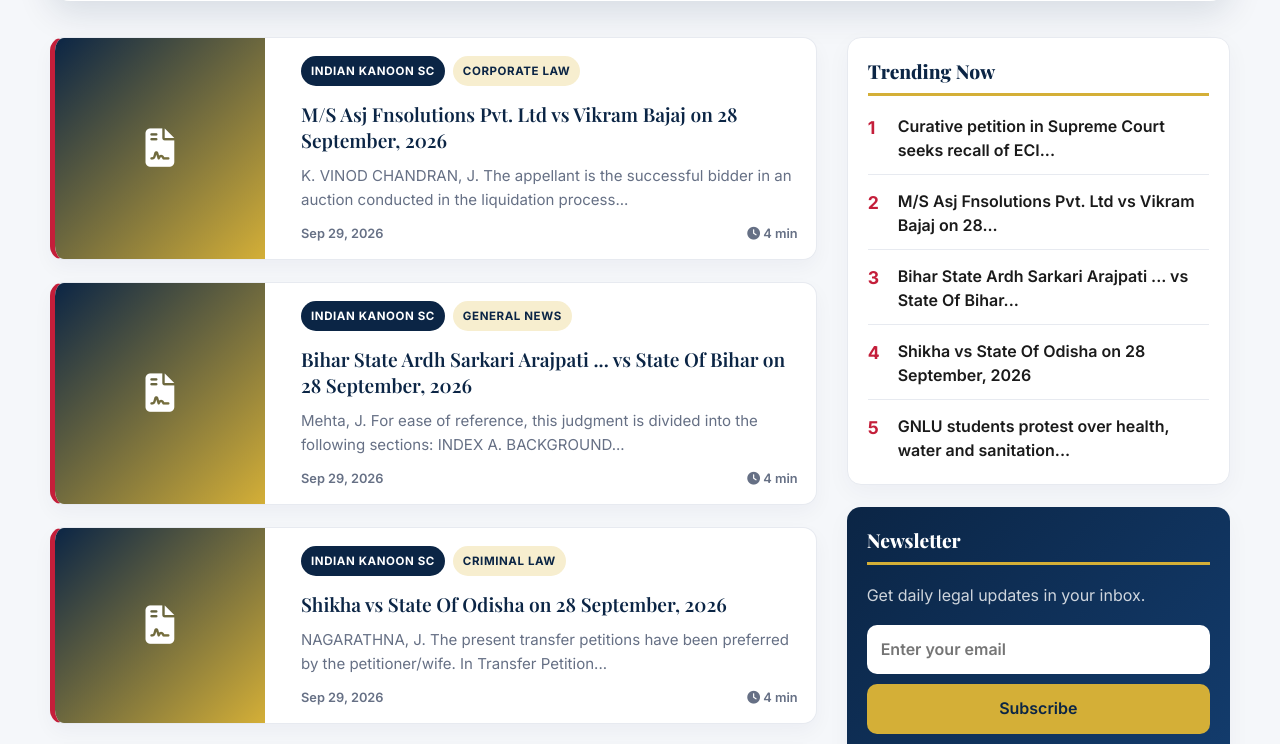
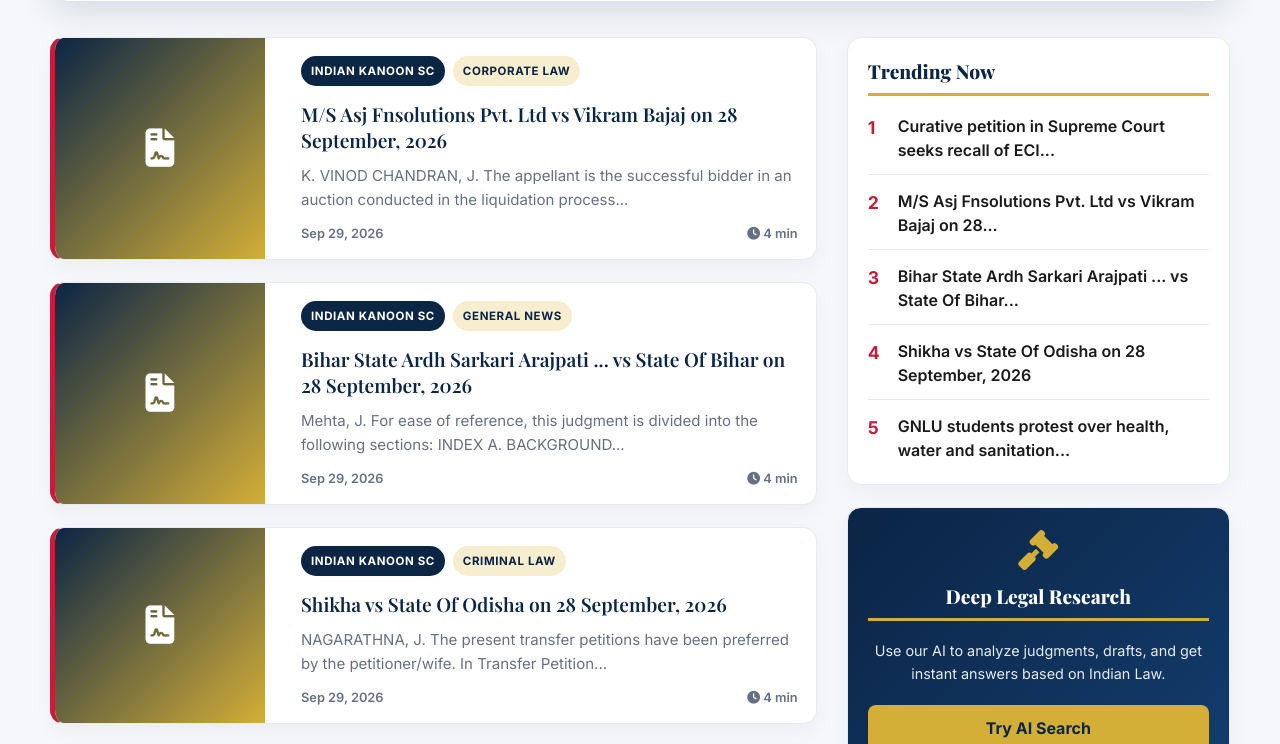
Before and after one commit to vyasbilawas-ctrl/Lawgic, a Flask app: page / in a window 1280 px wide. Shown: the part 1163-1907 px from the top of the page. Run offline with Flask 3, Linux system fonts and the light colour scheme; data comes from the database, SQL or seed files in the repository.

Commit message:
Enhance sidebar with sticky positioning and new widgets

```diff
--- a/templates/index.html
+++ b/templates/index.html
@@ -355,10 +355,13 @@
             font-weight: 600;
         }
 
-        .sidebar {
+                .sidebar {
             display: flex;
             flex-direction: column;
             gap: 22px;
+            position: sticky;
+            top: 100px;
+            align-self: start;
         }
 
         .side-card {
@@ -703,7 +706,25 @@
             </div>
 
 
-            <div class="side-card newsletter">
+
+            <div class="side-card" style="background: linear-gradient(135deg, var(--primary), var(--primary-2)); color: white; text-align: center;">
+                <i class="fas fa-gavel" style="font-size: 2.5rem; color: var(--accent); margin-bottom: 15px;"></i>
+                <h4 style="color: white; font-family: 'Playfair Display', serif;">Deep Legal Research</h4>
+                <p style="font-size: 0.9rem; opacity: 0.9; margin-bottom: 20px;">Use our AI to analyze judgments, drafts, and get instant answers based on Indian Law.</p>
+                <a href="/ai-search" class="btn" style="background: var(--accent); color: var(--primary); font-weight: 700; width: 100%; border-radius: 8px; padding: 10px;">Try AI Search</a>
+            </div>
+
+            <div class="side-card">
+                <h4>Top Categories</h4>
+                <div style="display: flex; flex-wrap: wrap; gap: 8px; margin-top: 15px;">
+                    <a href="/?category=Supreme+Court" style="padding: 6px 12px; background: var(--bg); border: 1px solid var(--line); border-radius: 20px; font-size: 0.85rem; color: var(--text); text-decoration: none;">Supreme Court</a>
+                    <a href="/?category=High+Court" style="padding: 6px 12px; background: var(--bg); border: 1px solid var(--line); border-radius: 20px; font-size: 0.85rem; color: var(--text); text-decoration: none;">High Court</a>
+                    <a href="/?category=Criminal+Law" style="padding: 6px 12px; background: var(--bg); border: 1px solid var(--line); border-radius: 20px; font-size: 0.85rem; color: var(--text); text-decoration: none;">Criminal Law</a>
+                    <a href="/?category=Corporate+Law" style="padding: 6px 12px; background: var(--bg); border: 1px solid var(--line); border-radius: 20px; font-size: 0.85rem; color: var(--text); text-decoration: none;">Corporate Law</a>
+                </div>
+            </div>
+
+<div class="side-card newsletter">
                 <h4>Newsletter</h4>
                 <p>Get daily legal updates in your inbox.</p>
                 <div id="newsletter-message" style="display:none; color: green; font-size: 0.9rem; margin-bottom: 10px;"></div>
```
